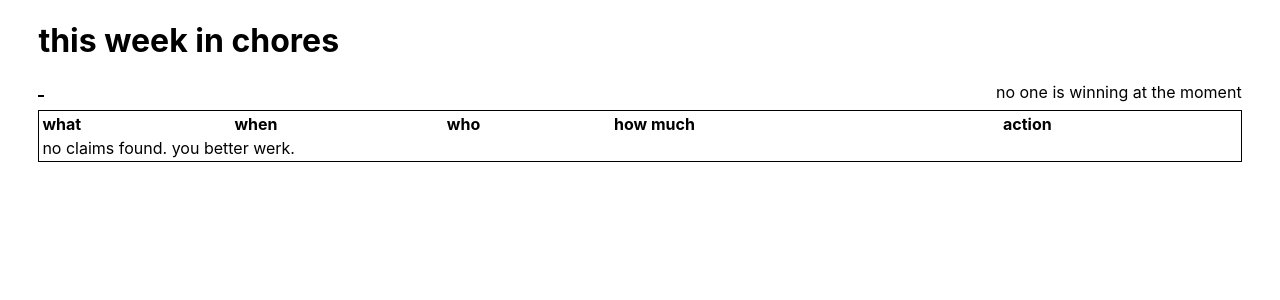
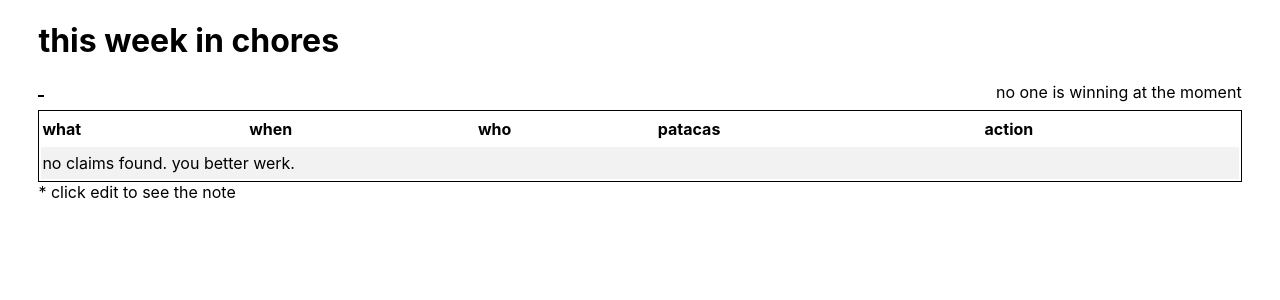
Before and after one commit to jen-w/chore-wars-clone, a Flask app: page / in a window 1280 px wide. Shown: the part 33-333 px from the top of the page. Run offline with Flask 3, Linux system fonts and the light colour scheme.

Commit message:
make it beautiful

```diff
--- a/app.py
+++ b/app.py
@@ -1,8 +1,10 @@
 from flask import Flask, render_template, request, redirect, url_for, flash
 from models import db, Chore, Claim
 from datetime import datetime, timedelta
+import pytz
 from collections import defaultdict
 
+pacific_timezone = pytz.timezone('America/Los_Angeles')
 app = Flask(__name__)
 app.config['SQLALCHEMY_DATABASE_URI'] = 'sqlite:///database.db'
 app.config['SQLALCHEMY_TRACK_MODIFICATIONS'] = False
@@ -14,8 +16,13 @@ db.init_app(app)
 @app.route('/')
 def index():
     # Fetch all claims created in the last 7 days
-    seven_days_ago = datetime.utcnow() - timedelta(days=7)
-    recent_claims = Claim.query.filter(Claim.completed_at >= seven_days_ago).order_by(Claim.completed_at.desc()).all()
+    seven_days_ago = datetime.now(pacific_timezone) - timedelta(days=7)
+    recent_claims = (
+        Claim.query
+        .filter(Claim.completed_at >= seven_days_ago)
+        .order_by(Claim.completed_at.desc())
+        .all()
+    )
 
     chores = fetch_chores()
     chore_dict = {chore.id: chore.name for chore in chores}
@@ -38,8 +45,7 @@ def index():
 # Chore config page
 @app.route('/chores')
 def chores():
-    flash("access denied: bad bitches only", "error")
-    return render_template('chores.html', chores=fetch_chores())
+    return render_template('chores.html')
 
 # New claim api
 @app.route('/claim/create', methods=['POST'])
@@ -54,7 +60,7 @@ def create_claim():
         chore_id=chore_id,
         value=chore.value,
         created_by="",
-        completed_at=datetime.utcnow(),
+        completed_at=datetime.now(pacific_timezone),
         completed_by=completed_by,
         note=""
     )
@@ -62,7 +68,7 @@ def create_claim():
     db.session.commit()
 
     # Redirect to the edit page after creation
-    flash("claim successfully created, edit it below if you so desire", "success")
+    flash("good job, edit it below if you so desire", "success")
     return redirect(url_for('edit_claim', id=new_claim.id))
 
 # Edit claim page and api
@@ -76,15 +82,17 @@ def edit_claim(id):
     if request.method == 'POST':
         if request.form.get('delete') == '1':
             db.session.delete(claim)
-            flash("deletion was successful", "success")
+            flash("deletion was successful", "info")
         else:
             claim.chore_id = request.form['chore_id']
             claim.value = request.form['value']
             claim.completed_by = request.form['completed_by']
-            claim.completed_at = datetime.strptime(request.form['completed_at'], "%Y-%m-%d")
+            claim.completed_at = datetime.strptime(
+                request.form['completed_at'], "%Y-%m-%d"
+            )
             claim.note = request.form['note']
-            claim.updated_at = datetime.utcnow()
-            flash("edit saved successfully", "success")
+            claim.updated_at = datetime.now(pacific_timezone)
+            flash("edit saved successfully", "info")
 
         db.session.commit()
         return redirect(url_for('index'))
@@ -93,8 +101,10 @@ def edit_claim(id):
         'edit_claim.html',
         claim=claim,
         chores=fetch_chores(),
-        completed_at_min=(datetime.utcnow() - timedelta(days=7)).strftime('%Y-%m-%d'),
-        completed_at_max=datetime.utcnow().strftime('%Y-%m-%d')
+        completed_at_min=(
+            datetime.now(pacific_timezone) - timedelta(days=7)
+        ).strftime('%Y-%m-%d'),
+        completed_at_max=datetime.now(pacific_timezone).strftime('%Y-%m-%d')
     )
 
 # New chore page and api
@@ -110,10 +120,10 @@ def create_chore():
         db.session.add(new_chore)
         db.session.commit()
 
-        flash("chore created successfully", "success")
+        flash("chore created successfully", "info")
         return redirect(url_for('chores'))
 
-    return render_template('edit_chore.html', chores=fetch_chores())
+    return render_template('edit_chore.html')
 
 # Edit chore page and api
 @app.route('/chore/edit/<int:id>', methods=['GET', 'POST'])
@@ -128,18 +138,25 @@ def edit_chore(id):
                 flash("sorry can't delete this without deleting historic claims", "error")
                 return redirect(url_for('chores'))
             db.session.delete(chore)
-            flash("deletion was successful", "success")
+            flash("deletion was successful", "info")
         else:
             chore.value = request.form['value']
             chore.name = request.form['name']
             chore.description = request.form['description']
             chore.category = request.form['category']
-            flash("edit saved successfully", "success")
+            flash("edit saved successfully", "info")
 
         db.session.commit()
         return redirect(url_for('chores'))
 
-    return render_template('edit_chore.html', chore=chore, chores=fetch_chores())
+    return render_template('edit_chore.html', chore=chore)
+
+@app.context_processor
+def populate_common_template_data():
+    return {
+        'chores': fetch_chores(),
+        'users': ['jenny', 'zep']
+    }
 
 def fetch_chores():
     return Chore.query.order_by(Chore.category).all()
--- a/static/main.css
+++ b/static/main.css
@@ -20,7 +20,16 @@ table {
 }
 
 th {
+    background-color: #fff;
     text-align: left;
+}
+
+tr {
+    height: 2rem;
+}
+
+tr:nth-child(odd) {
+    background-color: #f2f2f2;
 }
 
 nav {
--- a/templates/base.html
+++ b/templates/base.html
@@ -18,14 +18,16 @@
         </span>
 
         <form action="{{ url_for('create_claim') }}" method="POST" class="claim_box">
-            <select name="chore_id">
+            <select name="chore_id" required>
                 <option value="" disabled selected>select a chore</option>
                 {% for chore in chores %}
-                    <option value="{{ chore.id }}">{{ chore.name }} - {{ chore.value }} rmb</option>
+                    <option value="{{ chore.id }}">{{ chore.name }} - {{ chore.value }} patacas</option>
                 {% endfor %}
             </select>
-            <button name="completed_by" value="jenny" type="submit">jenny</button>
-            <button name="completed_by" value="zep" type="submit">zep</button>
+
+            {% for user in users %}
+                <button name="completed_by" value="{{ user }}" type="submit">{{ user }}</button>
+            {% endfor %}
         </form>
     </nav>
 
--- a/templates/chores.html
+++ b/templates/chores.html
@@ -16,7 +16,7 @@
                 <th>name</th>
                 <th>description</th>
                 <th>category</th>
-                <th>value</th>
+                <th>patacas</th>
                 <th>action</th>
             </tr>
         </thead>
--- a/templates/index.html
+++ b/templates/index.html
@@ -12,11 +12,12 @@
                 {% for user, points in tally.items() %}
                     <tr>
                         <td>{{ user }}</td>
-                        <td>{{ points }} rmb</td>
+                        <td>{{ points }} patacas</td>
                     </tr>
                 {% endfor %}
             </tbody>
         </table>
+
         <span>{{ winner }} is winning at the moment</span>
     </div>
 
@@ -27,7 +28,7 @@
                 <th>what</th>
                 <th>when</th>
                 <th>who</th>
-                <th>how much</th>
+                <th>patacas</th>
                 <th>action</th>
             </tr>
         </thead>
@@ -35,10 +36,13 @@
             {% for claim in claims %}
                 <tr>
                     <td>{{ chore_dict[claim.chore_id] }}</td>
-                    <td>{{ claim.completed_at.strftime('%A') }}</td>
+                    <td>{{ claim.completed_at.strftime('%a') }}</td>
                     <td>{{ claim.completed_by }}</td>
-                    <td>{{ claim.value }} rmb</td>
-                    <td><a href="{{ url_for('edit_claim', id=claim.id) }}">edit</a></td>
+                    <td>{{ claim.value }}</td>
+                    <td>
+                        <a href="{{ url_for('edit_claim', id=claim.id) }}">edit</a>
+                        {% if claim.note %}*{% endif %}
+                    </td>
                 </tr>
             {% else %}
                 <tr>
@@ -47,4 +51,6 @@
             {% endfor %}
         </tbody>
     </table>
+
+    <div>* click edit to see the note</div>
 {% endblock %}
```
Also changed, not shown: templates/edit_claim.html (+10 -3 lines).
